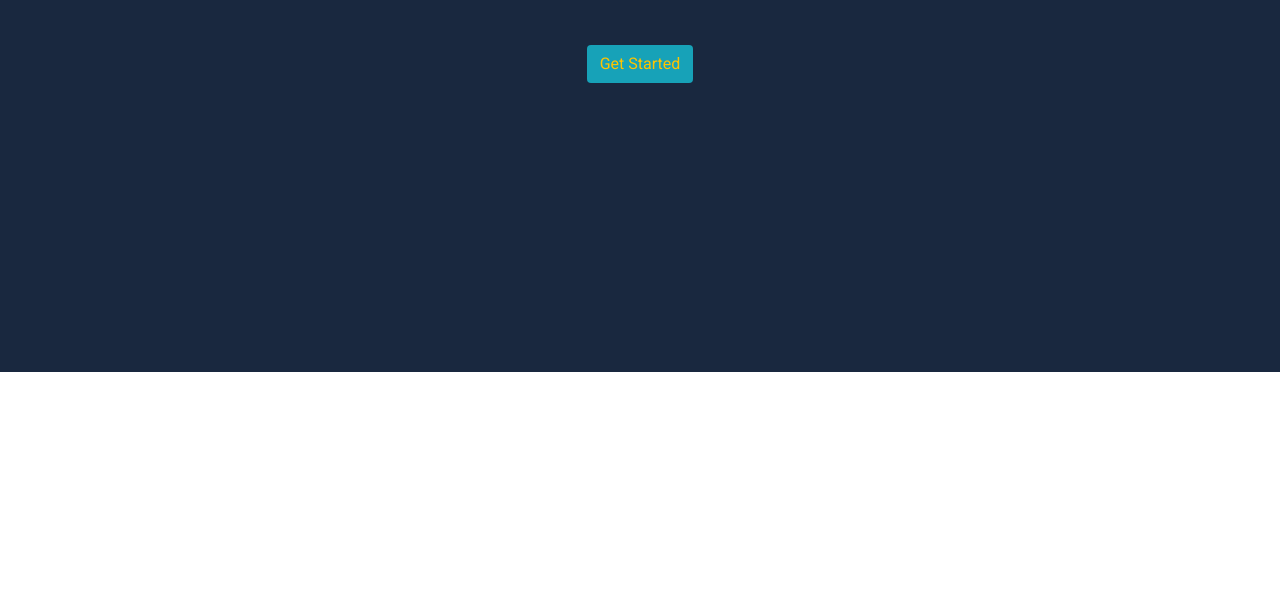
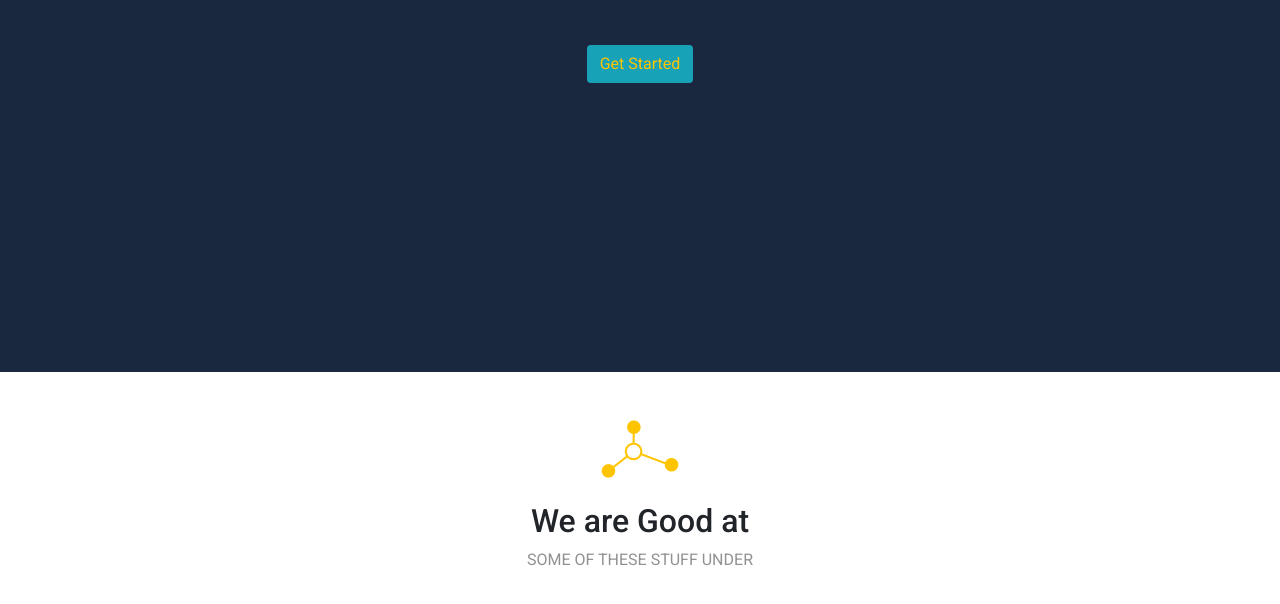
Before and after one commit to islam-sabry/Bondi-Bootstrap-Project, a plain HTML site: page index.html in a window 1280 px wide. Shown: the part 444-1048 px from the top of the page. Before the commit the page ends 816 px from the top, so only its background shows below. Drawn offline with Linux system fonts and the light colour scheme.

Commit message:
start the features section

```diff
--- a/css/style.css
+++ b/css/style.css
@@ -48,3 +48,7 @@ body {
 .landing p {
     opacity: 50%;
 }
+/* style the features  */
+.features p {
+    opacity: 50%;
+}
--- a/index.html
+++ b/index.html
@@ -38,11 +38,21 @@
         </div>
     </nav>
     <!-- create the landing page  -->
-     <div class="landing d-flex justify-content-center align-items-center text-light">
-      <div class="text-center">
-        <h1>Taste the Creativity</h1>
-        <p class="fs-6 mb-5">We make awesome graphic and web design</p>
-        <a class="btn .main-btn main-btn rounded-pill" href="#">Get Started</a>
+    <div class="landing d-flex justify-content-center align-items-center text-light">
+    <div class="text-center">
+      <h1>Taste the Creativity</h1>
+      <p class="fs-6 mb-5">We make awesome graphic and web design</p>
+      <a class="btn .main-btn main-btn rounded-pill" href="#">Get Started</a>
+    </div>
+    </div>
+    <!-- create the fetures  -->
+     <div class="features pt-5 pb-5 text-center">
+      <div class="container">
+        <div class="main-title">
+          <img class="mb-4" src="/assets/imags/title.png" alt="Main Title img">
+          <h2>We are Good at</h2>
+          <p class="text-uppercase opacity-50">Some Of These Stuff Under</p>
+        </div>
       </div>
      </div>
     <script src="/js/bootstrap.bundle.min.js"></script>
```
Also changed, not shown: assets/imags/title.png (added).
